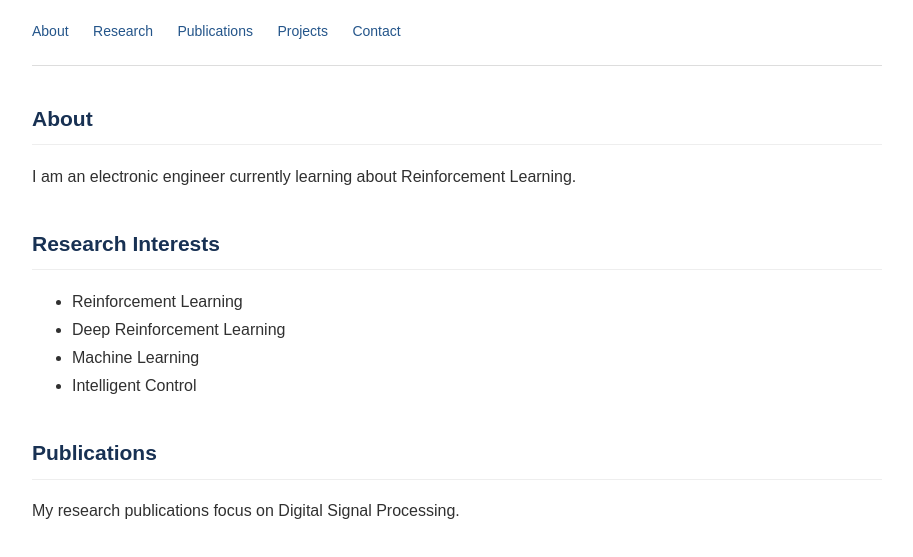
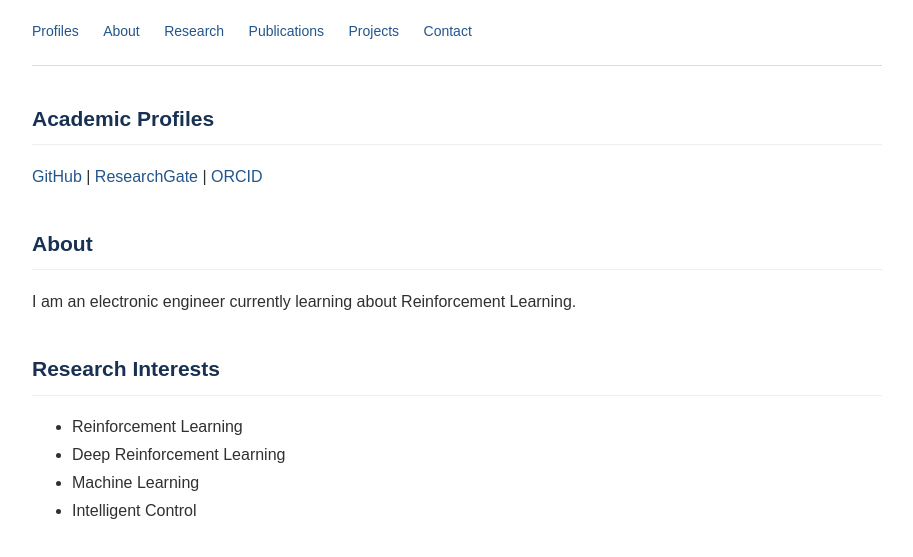
Before and after one commit to JhohanJC/JhohanJC.github.io, a plain HTML site: page index.html in a window 1280 px wide. Shown: the part 184-741 px from the top of the page, without its empty margins (183-1096 px from the left). Drawn offline with Linux system fonts and the light colour scheme.

Commit message:
Update 3

```diff
--- a/index.html
+++ b/index.html
@@ -4,7 +4,7 @@
     <meta charset="UTF-8">
     <meta name="viewport" content="width=device-width, initial-scale=1.0">
 
-    <title>Jhohan JC| Reinforcement Learning</title>
+    <title>Jhohan JC</title>
 
     <style>
         body {
@@ -93,6 +93,7 @@
     </p>
 
     <nav>
+        <a href="#profiles">Profiles</a>
         <a href="#about">About</a>
         <a href="#research">Research</a>
         <a href="#publications">Publications</a>
@@ -102,6 +103,16 @@
 </header>
 
 <main>
+
+    <section id="profiles">
+        <h2>Academic Profiles</h2>
+
+        <p>
+            <a href="https://github.com/JhohanJC" target="_blank">GitHub</a> |
+            <a href="YOUR_RESEARCHGATE_URL" target="_blank">ResearchGate</a> |
+            <a href="YOUR_ORCID_URL" target="_blank">ORCID</a>
+        </p>
+    </section>
 
     <section id="about">
         <h2>About</h2>
```
